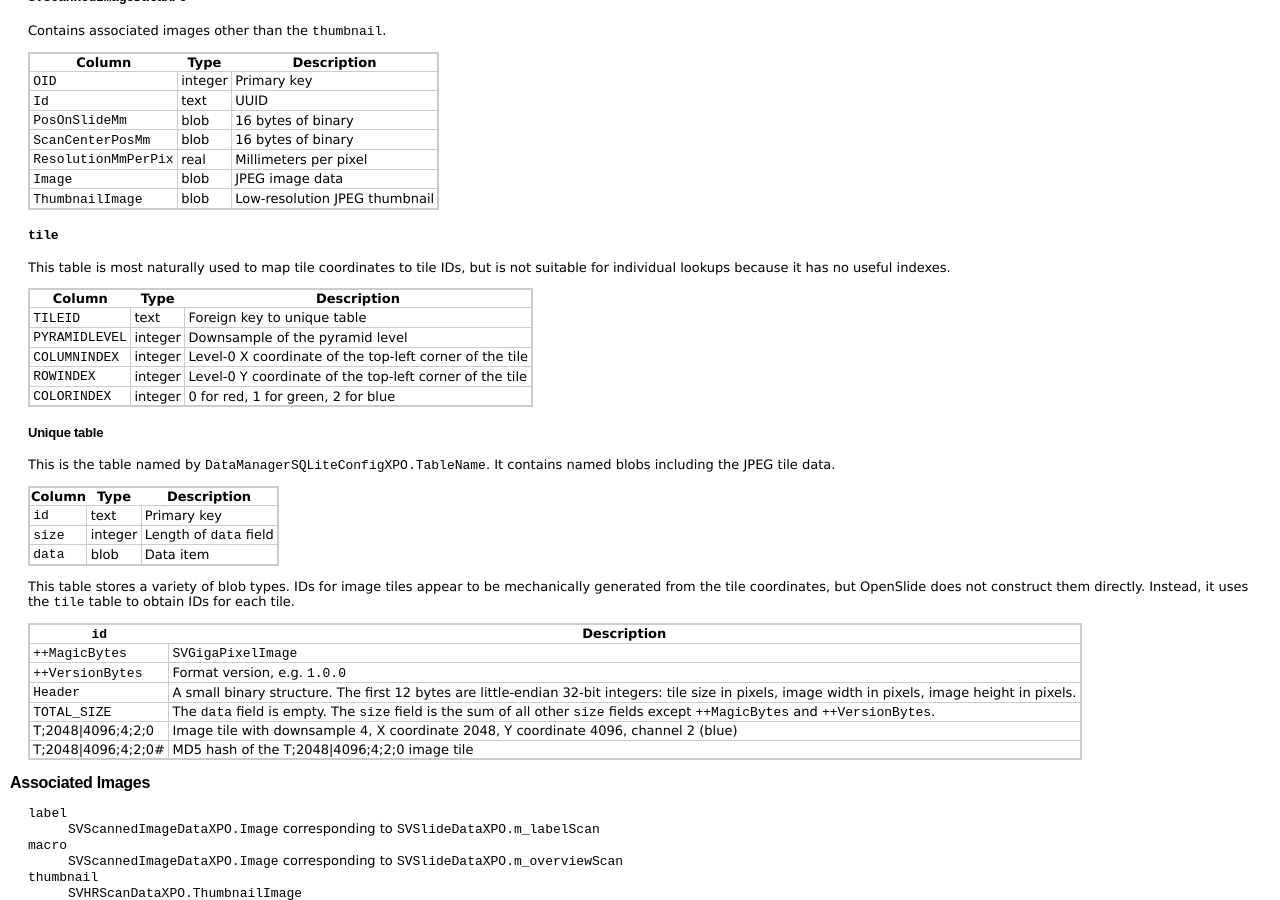
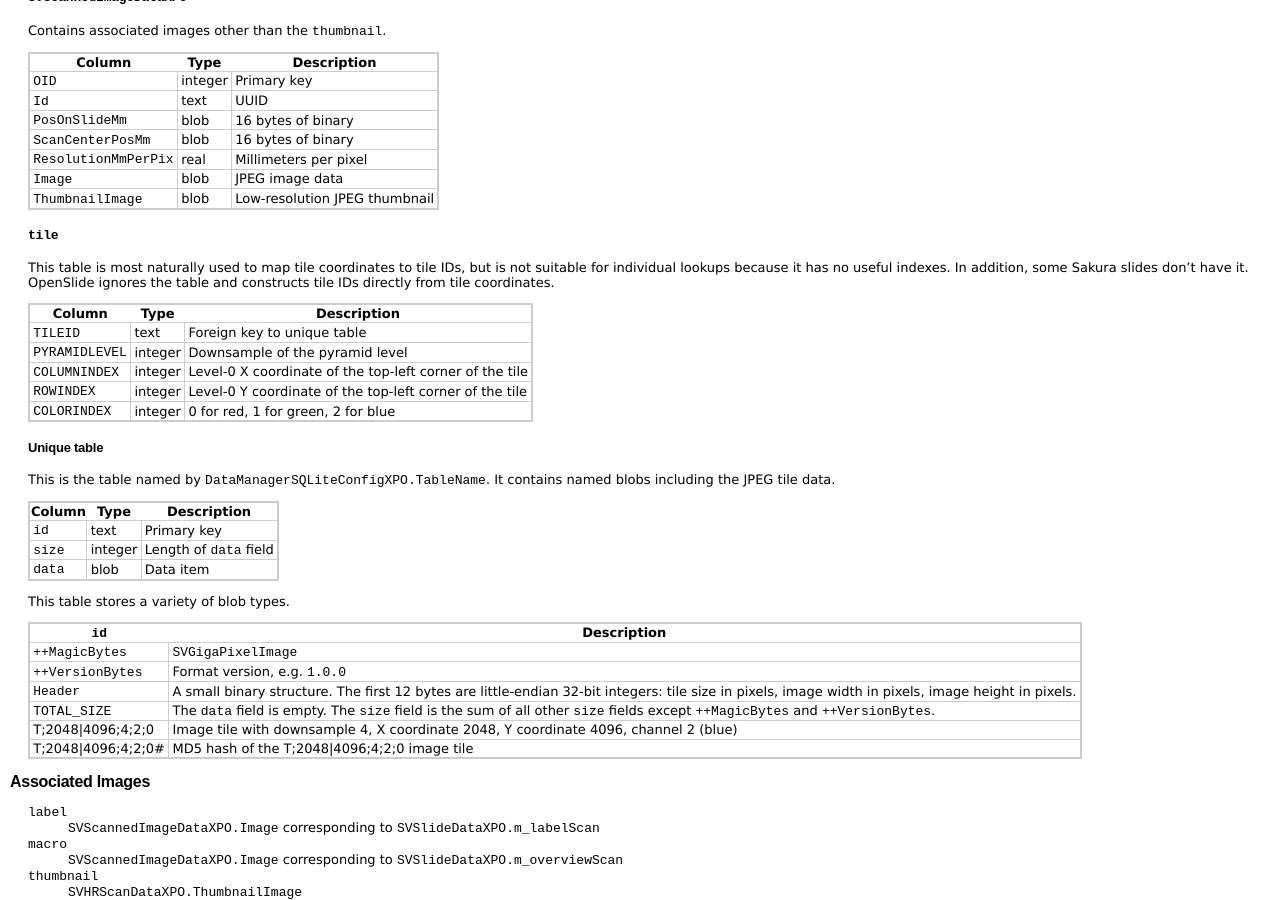
Before and after one commit to openslide/openslide.github.io, a Jekyll site: the page built from formats/sakura/index.markdown, in a window 1280 px wide and 900 px high, scrolled down 1358 px. Built offline with Jekyll 4.4.1, drawn with Linux system fonts in a browser that asks for light colours; comment, search, counter and statistics services are not loaded.

Commit message:
sakura: We no longer use the tile table

```diff
--- a/formats/sakura/index.markdown
+++ b/formats/sakura/index.markdown
@@ -108,6 +108,8 @@ Column | Type | Description |
 
 This table is most naturally used to map tile coordinates to tile IDs, but
 is not suitable for individual lookups because it has no useful indexes.
+In addition, some Sakura slides don't have it.  OpenSlide ignores the table
+and constructs tile IDs directly from tile coordinates.
 
 Column | Type | Description |
 -------|------|-------------|
@@ -128,10 +130,7 @@ Column | Type | Description |
 `size`|integer|Length of `data` field|
 `data`|blob|Data item|
 
-This table stores a variety of blob types.  IDs for image tiles appear to be
-mechanically generated from the tile coordinates, but OpenSlide does not
-construct them directly.  Instead, it uses the `tile` table to obtain IDs
-for each tile.
+This table stores a variety of blob types.
 
 `id` | Description |
 -----|-------------|
```
